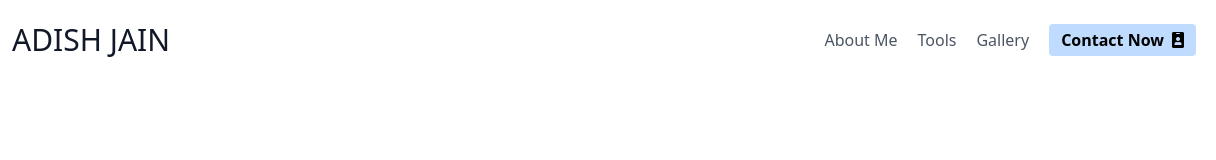
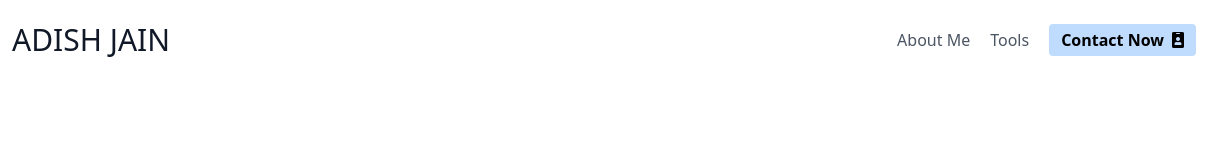
Before and after one commit to adishjain-2knm/adishjain-2knm.github.io, a plain HTML site: page index.html in a window 1280 px wide. Shown: the top 160 px of the page, 64-1280 px from the left. Drawn offline with nearby package versions, Linux system fonts and the light colour scheme.

Commit message:
temp fix
removed "gallary" link

```diff
--- a/index.html
+++ b/index.html
@@ -66,7 +66,6 @@
         >
           <a href="#about" class="mr-5 hover:text-blue-500">About Me</a>
           <a href="#knowledge" class="mr-5 hover:text-blue-500">Tools</a>
-          <a href="#gallery" class="mr-5 hover:text-blue-500">Gallery</a>
         </nav>
         <a href="Contact.html" target="_blank">
           <button
```
